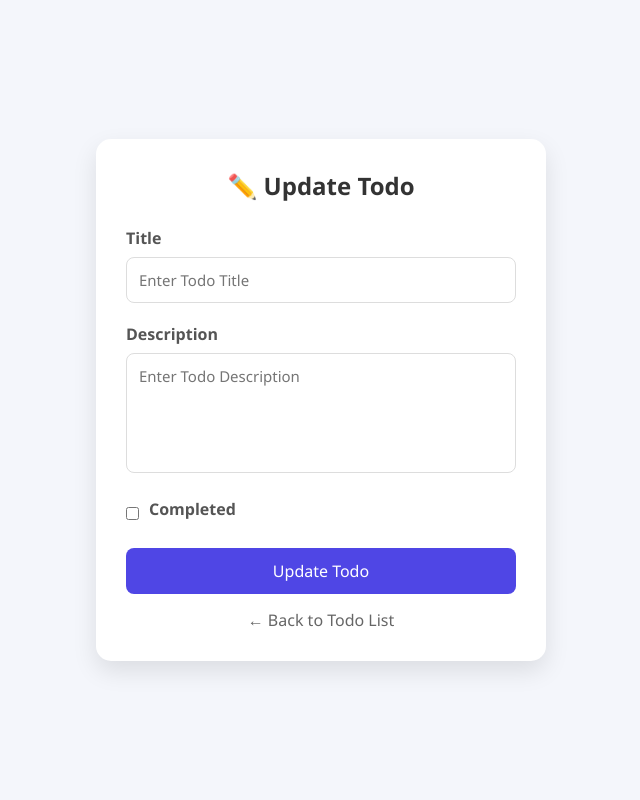
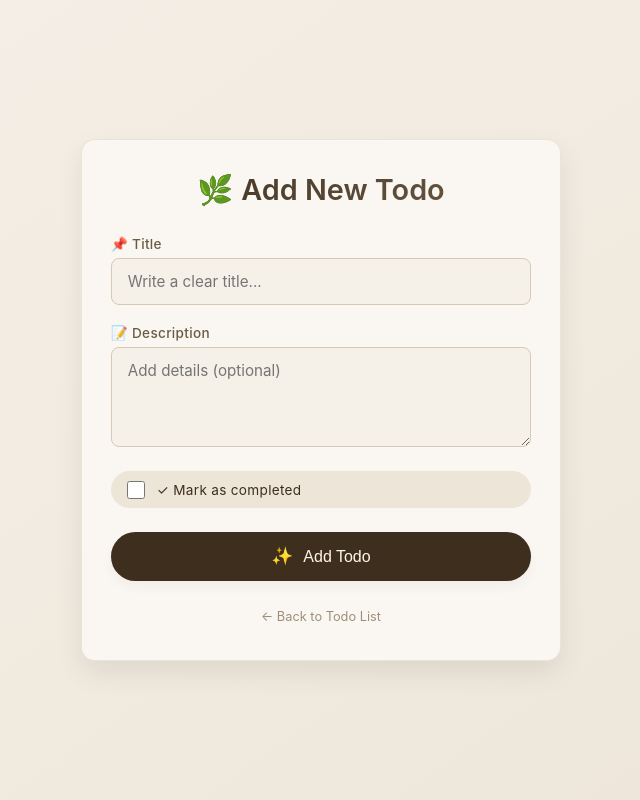
Before and after one commit to developer-jeel/fast-api-todo-list, a FastAPI app: template templates/update.html in a window 1280 px wide. Shown: the whole page, without its empty margins (319-959 px from the left). Run offline with FastAPI, Linux system fonts and the light colour scheme; the template is opened without the code that fills it, so the values that code supplies are empty.

Commit message:
create update.html

```diff
--- a/templates/update.html
+++ b/templates/update.html
@@ -3,126 +3,251 @@
 <head>
     <meta charset="UTF-8">
     <meta name="viewport" content="width=device-width, initial-scale=1.0">
-<title>Update Todo</title>
-
+    <title>Add New Todo · Earthy Theme</title>
     <style>
-*{
-    margin:0;
-    padding:0;
-    box-sizing:border-box;
-    font-family:'Segoe UI',sans-serif;
+        * {
+            margin: 0;
+            padding: 0;
+            box-sizing: border-box;
         }
 
-body{
-    background:#f4f6fb;
-    min-height:100vh;
-    display:flex;
-    justify-content:center;
-    align-items:center;
+        /* ----- EARTHY THEME (exactly from your variables) ----- */
+        :root {
+            --cream:    #F5F0E8;
+            --parchment:#EDE5D8;
+            --linen:    #E0D5C5;
+            --warm-mid: #C4B49A;
+            --taupe:    #9E8E78;
+            --umber:    #6B5B45;
+            --espresso: #3D2E1E;
+            --ink:      #1E1510;
+            --gold:     #B89A6A;
+            --gold-lt:  #D4B896;
+            --sand:     #D6C9B5;
+            --white:    #FAF7F2;
+            --done-bg:  rgba(95,110,85,0.12);
+            --done-txt: #4A5C3A;
+            --pend-bg:  rgba(160,120,60,0.12);
+            --pend-txt: #7A5A20;
+            --radius:   14px;
+            --radius-sm:8px;
+            --shadow-sm: 0 6px 12px rgba(0,0,0,0.04);
+            --shadow-md: 0 12px 28px rgba(0,0,0,0.08);
+            --transition: all 0.25s cubic-bezier(0.2, 0.9, 0.4, 1.1);
         }
 
-.container{
-    width:450px;
-    background:white;
-    padding:30px;
-    border-radius:15px;
-    box-shadow:0 10px 25px rgba(0,0,0,0.1);
+        body {
+            background: linear-gradient(145deg, var(--cream) 0%, var(--parchment) 100%);
+            font-family: 'Inter', system-ui, -apple-system, 'Segoe UI', Roboto, sans-serif;
+            display: flex;
+            justify-content: center;
+            align-items: center;
+            min-height: 100vh;
+            padding: 2rem 1rem;
+            margin: 0;
         }
 
-h2{
-    text-align:center;
-    margin-bottom:25px;
-    color:#333;
+        .container {
+            width: 100%;
+            max-width: 480px;
+            background: var(--white);
+            border-radius: var(--radius);
+            box-shadow: var(--shadow-md);
+            padding: 2rem 1.8rem 2.2rem;
+            transition: var(--transition);
+            border: 1px solid rgba(180, 150, 110, 0.2);
+            animation: fadeSlideUp 0.4s ease-out;
         }
 
-.input-group{
-    margin-bottom:20px;
+        @keyframes fadeSlideUp {
+            from {
+                opacity: 0;
+                transform: translateY(20px);
+            }
+            to {
+                opacity: 1;
+                transform: translateY(0);
+            }
         }
 
-label{
-    display:block;
-    margin-bottom:8px;
-    font-weight:600;
-    color:#555;
+        h2 {
+            text-align: center;
+            margin-bottom: 1.8rem;
+            font-size: 1.8rem;
+            font-weight: 600;
+            background: linear-gradient(135deg, var(--espresso) 0%, var(--umber) 100%);
+            background-clip: text;
+            -webkit-background-clip: text;
+            color: transparent;
+            display: flex;
+            align-items: center;
+            justify-content: center;
+            gap: 0.5rem;
+        }
+        h2::before {
+            content: "🌿";
+            font-size: 1.8rem;
+            background: none;
+            -webkit-background-clip: unset;
+            color: var(--gold);
         }
 
-input[type="text"],
-textarea{
-    width:100%;
-    padding:12px;
-    border:1px solid #ddd;
-    border-radius:8px;
-    outline:none;
-    font-size:15px;
+        .form-group {
+            margin-bottom: 1.25rem;
         }
 
-textarea{
-    height:120px;
-    resize:none;
+        label {
+            display: block;
+            margin-bottom: 0.4rem;
+            font-weight: 500;
+            color: var(--umber);
+            font-size: 0.85rem;
+            letter-spacing: 0.3px;
         }
 
-.checkbox{
-    display:flex;
-    align-items:center;
-    gap:10px;
-    margin-bottom:20px;
+        input,
+        textarea {
+            width: 100%;
+            padding: 0.8rem 1rem;
+            border: 1px solid var(--sand);
+            border-radius: var(--radius-sm);
+            background: var(--cream);
+            font-family: inherit;
+            font-size: 0.95rem;
+            transition: var(--transition);
+            outline: none;
+            color: var(--ink);
         }
 
-.btn{
-    width:100%;
-    padding:12px;
-    background:#4f46e5;
-    color:white;
-    border:none;
-    border-radius:8px;
-    font-size:16px;
-    cursor:pointer;
-    transition:.3s;
+        input:focus,
+        textarea:focus {
+            border-color: var(--gold);
+            box-shadow: 0 0 0 3px rgba(184, 154, 106, 0.2);
+            background: var(--white);
         }
 
-.btn:hover{
-    background:#4338ca;
+        textarea {
+            height: 100px;
+            resize: vertical;
         }
 
-.back-btn{
-    display:block;
-    text-align:center;
-    margin-top:15px;
-    text-decoration:none;
-    color:#666;
+        .checkbox {
+            display: flex;
+            align-items: center;
+            gap: 12px;
+            margin-bottom: 1.5rem;
+            background: var(--parchment);
+            padding: 0.6rem 1rem;
+            border-radius: 60px;
+            transition: var(--transition);
+        }
+        .checkbox:hover {
+            background: var(--linen);
+        }
+        .checkbox input {
+            width: 18px;
+            height: 18px;
+            accent-color: var(--gold);
+            margin: 0;
+            cursor: pointer;
+        }
+        .checkbox label {
+            margin-bottom: 0;
+            cursor: pointer;
+            font-weight: normal;
+            color: var(--espresso);
+        }
+
+        .btn {
+            width: 100%;
+            padding: 0.85rem;
+            background: var(--espresso);
+            color: #FEF6E8;
+            border: none;
+            border-radius: 60px;
+            cursor: pointer;
+            font-size: 1rem;
+            font-weight: 500;
+            transition: var(--transition);
+            display: flex;
+            align-items: center;
+            justify-content: center;
+            gap: 10px;
+            box-shadow: var(--shadow-sm);
+        }
+
+        .btn:hover {
+            background: var(--umber);
+            transform: translateY(-2px);
+            box-shadow: 0 10px 20px rgba(0,0,0,0.1);
+        }
+
+        .btn:active {
+            transform: translateY(1px);
+        }
+
+        .btn::before {
+            content: "✨";
+            font-size: 1.1rem;
+        }
+
+        /* subtle back link (optional, improves UX) */
+        .back-link {
+            text-align: center;
+            margin-top: 1.5rem;
+        }
+        .back-link a {
+            color: var(--taupe);
+            text-decoration: none;
+            font-size: 0.8rem;
+            transition: var(--transition);
+            display: inline-flex;
+            align-items: center;
+            gap: 5px;
+        }
+        .back-link a:hover {
+            color: var(--espresso);
+            text-decoration: underline;
+        }
+
+        /* responsive */
+        @media (max-width: 500px) {
+            .container {
+                padding: 1.5rem;
+            }
+            h2 {
+                font-size: 1.5rem;
+            }
         }
     </style>
-
 </head>
 <body>
 
 <div class="container">
+    <h2>Add New Todo</h2>
 
-    <h2>✏️ Update Todo</h2>
-
-    <form>
-
-        <div class="input-group">
-            <label>Title</label>
-            <input type="text" placeholder="Enter Todo Title">
+    <form id="createForm" method="post" action="/todo/create">
+        <div class="form-group">
+            <label>📌 Title</label>
+            <input type="text" name="title" id="todoTitle" placeholder="Write a clear title..." required>
         </div>
 
-        <div class="input-group">
-            <label>Description</label>
-            <textarea placeholder="Enter Todo Description"></textarea>
+        <div class="form-group">
+            <label>📝 Description</label>
+            <textarea name="description" id="todoDesc" placeholder="Add details (optional)"></textarea>
         </div>
 
         <div class="checkbox">
-            <input type="checkbox" id="done">
-            <label for="done">Completed</label>
+            <input type="checkbox" name="done" id="doneCheck">
+            <label for="doneCheck">✓ Mark as completed</label>
         </div>
 
-        <button class="btn">Update Todo</button>
-
+        <button type="submit" class="btn">Add Todo</button>
     </form>
 
-    <a href="#" class="back-btn">← Back to Todo List</a>
-
+    <div class="back-link">
+        <a href="/todo/">← Back to Todo List</a>
+    </div>
 </div>
 
 </body>
```
Lines whose indentation alone changed are shown as unchanged.
